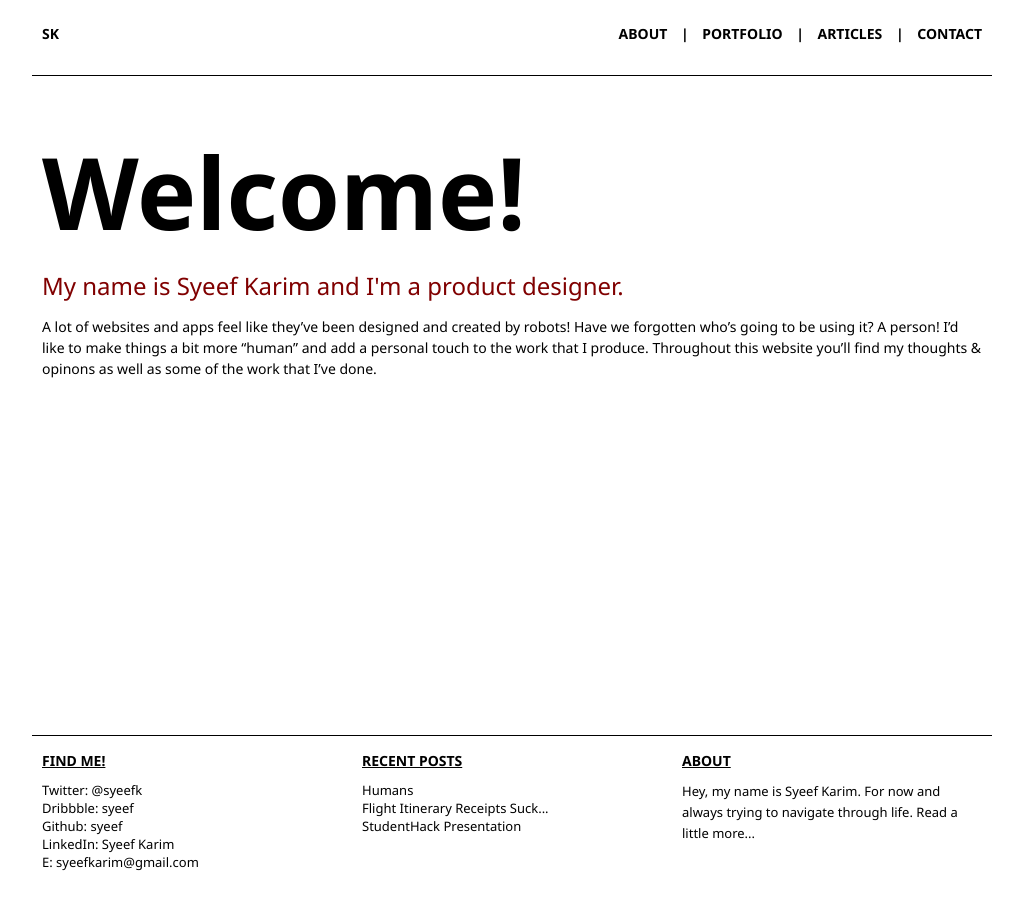
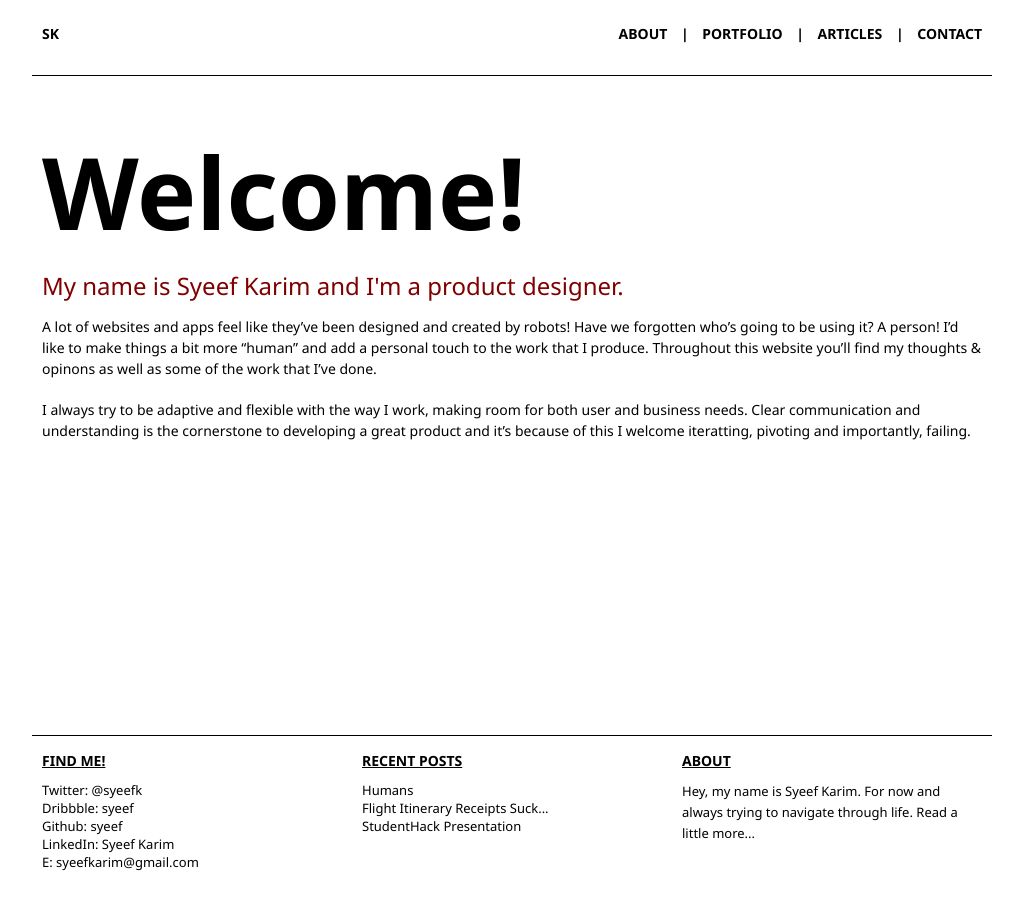
Before and after one commit to syeef/syeefkarim-2016-v0, a Jekyll site: the page built from index.md, in a window 1280 px wide. Shown: the whole page, without its empty margins (128-1151 px from the left). Built offline with Jekyll 4.4.1, drawn with Linux system fonts in a browser that asks for light colours.

Commit message:
add more copy

```diff
--- a/index.md
+++ b/index.md
@@ -6,3 +6,5 @@ tagLine: My name is Syeef Karim and I'm a product designer.
 ---
 
 A lot of websites and apps feel like they've been designed and created by robots! Have we forgotten who's going to be using it? A person! I'd like to make things a bit more "human" and add a personal touch to the work that I produce. Throughout this website you'll find my thoughts & opinons as well as some of the work that I've done.
+
+I always try to be adaptive and flexible with the way I work, making room for both user and business needs. Clear communication and understanding is the cornerstone to developing a great product and it's because of this I welcome iteratting, pivoting and importantly, failing.
```
